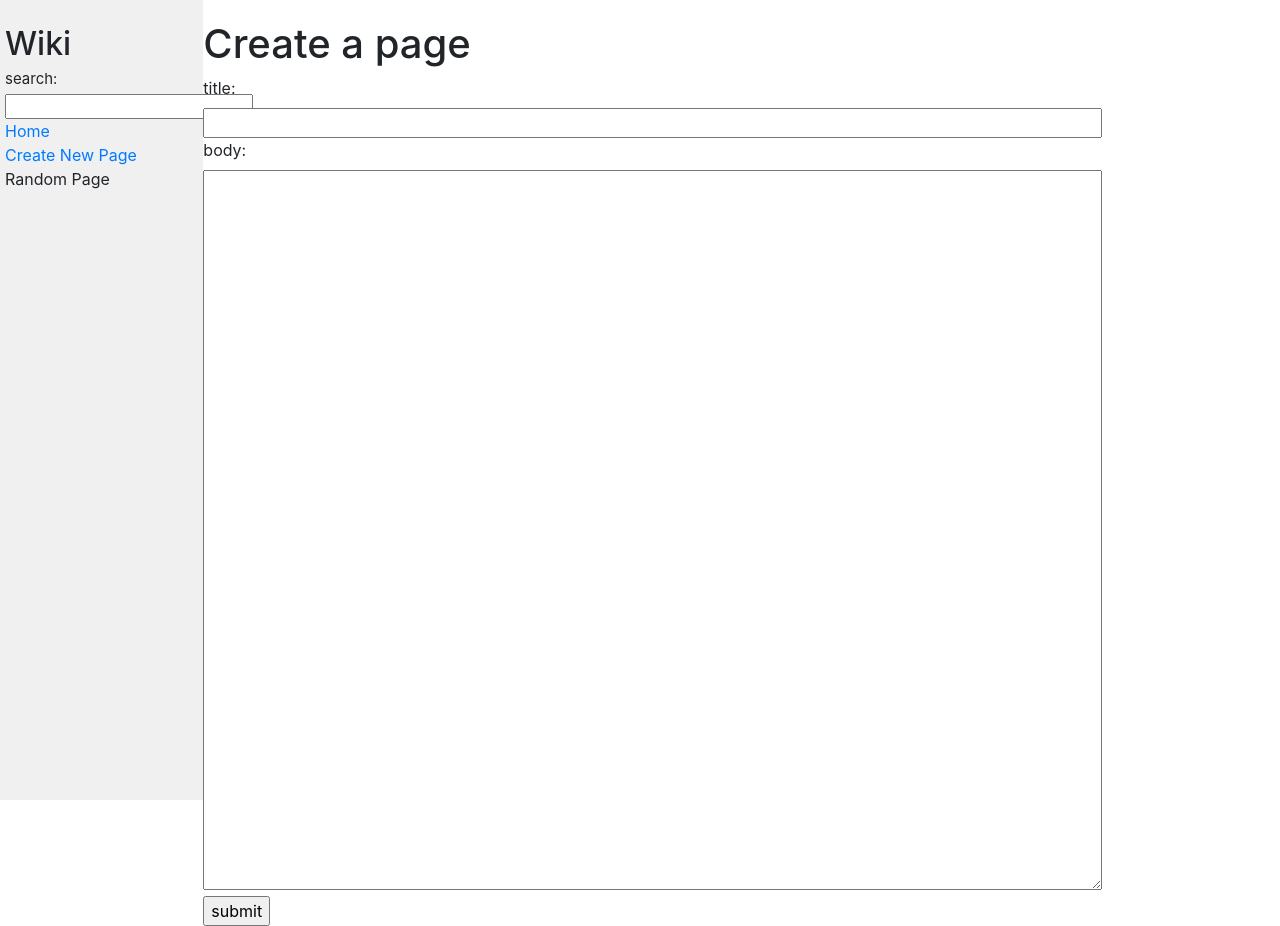
After one commit to tds455/DjangoWiki, a Django app: page /create in a window 1280 px wide. The commit adds this page. Run offline with Django 4.2, Linux system fonts and the light colour scheme; some libraries are stand-ins or nearby versions.

Commit message:
Updated error.html, Added create.html, updated routes
Now uses custom message depending on error

Added class createform and create function to allow addition of new content

```diff
--- /dev/null
+++ b/djangowiki/encyclopedia/templates/encyclopedia/create.html
@@ -0,0 +1,14 @@
+{% extends "encyclopedia/layout.html" %}
+
+{% block title %}
+    Create a page
+{% endblock %}
+
+{% block body %}
+    <h1>Create a page</h1>
+            <form action="/create" method="post">
+                {% csrf_token %}
+                {{createform}}
+                <input type="submit" value="submit">
+            </form>
+{% endblock %}
--- a/djangowiki/encyclopedia/templates/encyclopedia/error.html
+++ b/djangowiki/encyclopedia/templates/encyclopedia/error.html
@@ -8,7 +8,7 @@
 {% block body %}
 
 <div>
-    <p>This page does not exist!</p>
+    {{error}}
 </div>
 
 {% endblock %}
--- a/djangowiki/encyclopedia/templates/encyclopedia/layout.html
+++ b/djangowiki/encyclopedia/templates/encyclopedia/layout.html
@@ -21,7 +21,7 @@
                     <a href="{% url 'index' %}">Home</a>
                 </div>
                 <div>
-                    Create New Page
+                    <a href="{% url 'create' %}">Create New Page</a>
                 </div>
                 <div>
                     Random Page
@@ -29,7 +29,7 @@
                 {% block nav %}
                 {% endblock %}
             </div>
-            <div class="main col-lg-10 col-md-9">
+            <div>
                 {% block body %}
                 {% endblock %}
             </div>
--- a/djangowiki/encyclopedia/templates/encyclopedia/page.html
+++ b/djangowiki/encyclopedia/templates/encyclopedia/page.html
@@ -2,6 +2,12 @@
 
 {% block header %}
 <h1> {{title}} </h1>
+{% endblock %}
+
+{% block nav %}
+<div>
+    <a href="{% url 'edit' %}">Edit Page</a>
+</div>
 {% endblock %}
 
 
--- a/djangowiki/encyclopedia/urls.py
+++ b/djangowiki/encyclopedia/urls.py
@@ -9,6 +9,10 @@ urlpatterns = [
     # <str:title> allows the GET request to match to a path
     path("wiki/<str:title>", views.display, name="display"),
     # Path to process search input
-    path("search", views.search, name="search")
+    path("search", views.search, name="search"),
+    # Path to create a new page
+    path("create", views.create, name="create"),
+    # Path to edit an existing page
+    path("edit", views.edit, name="edit")
 
 ]
--- a/djangowiki/encyclopedia/views.py
+++ b/djangowiki/encyclopedia/views.py
@@ -14,28 +14,34 @@ def index(request):
 # Display the requested page
 # ref: https://docs.djangoproject.com/en/4.0/intro/tutorial03/
 def display(request, title):
+
     # Check if page exists / validate input
     if not util.get_entry(title):
+
         # Return error page and reset form
         form = searchform()
         return render(request, 'encyclopedia/error.html', {"title": title, 'form': form})
-    #Return page
+
     else:
         markdownpage = util.get_entry(title)
+
         # Convert content from markdown to html
         # Code taken from / based on https://github.com/trentm/python-markdown2
         markdowner = Markdown()
         htmlpage = markdowner.convert(markdownpage)
         form = searchform()
+
         # Pass html into render function.
         return render(request, 'encyclopedia/page.html', {"title": title, "pagebody": htmlpage, 'form': form})
 
 def search(request):
     # Take search input and either return page, or possibly related results based on substring.
     if request.method == "POST":
+
         # Create a form instance and pass data into it
         # Based on https://docs.djangoproject.com/en/4.0/topics/forms/
         form = searchform(request.POST)
+
         if form.is_valid():
             # Validate input and strip relevant data.  Convert to lowercase to allow for matching substrings to titles.
             form = form.cleaned_data["search"].lower()
@@ -91,8 +97,54 @@ def search(request):
         form = searchform()
         return render(request, "encyclopedia/index.html", {"entries": util.list_entries(), 'form': form})
 
+def create(request):
+    if request.method == "POST":
+        # If method is POST, process input.
+        form = createform(request.POST)
+        if form.is_valid():
+
+            # Validate input and strip relevant data.
+            title = form.cleaned_data["title"]
+            body = form.cleaned_data["create"]
+            # If page already exists, return error.
+            if util.get_entry(title):
+                form = searchform()
+                error = "Page already exists!"
+                return render(request, 'encyclopedia/error.html', {'form': form, 'error': error})
+            else:
+                # Otherwise, create new page
+                util.save_entry(title,body)
+
+                # Display new page
+                # Convert content from markdown to html
+                # Code taken from / based on https://github.com/trentm/python-markdown2
+                markdownpage = util.get_entry(title)
+                markdowner = Markdown()
+                htmlpage = markdowner.convert(markdownpage)
+                form = searchform()
+
+                # Pass html into render function.
+                return render(request, 'encyclopedia/page.html', {"title": title, "pagebody": htmlpage, 'form': form})
+
+    else:
+        # If method is GET, return form.
+        newform = createform()
+        form = searchform()
+        return render(request, "encyclopedia/create.html", {'form': form, 'createform': newform})
+
+def edit(request):
+    return None
+
+
+
+
 
 
 # Following classes based on https://docs.djangoproject.com/en/4.0/topics/forms/
 class searchform(forms.Form):
     search = forms.CharField(label='search', max_length=100)
+
+class createform(forms.Form):
+    title = forms.CharField(label='title', max_length=50, widget = forms.TextInput(attrs={'class':'col-sm-12'}))
+    # Based on http://www.learningaboutelectronics.com/Articles/How-to-create-a-text-area-in-a-Django-form.php
+    create = forms.CharField(label='body', widget=forms.Textarea(attrs={'class':'col-sm-12'}))
```
